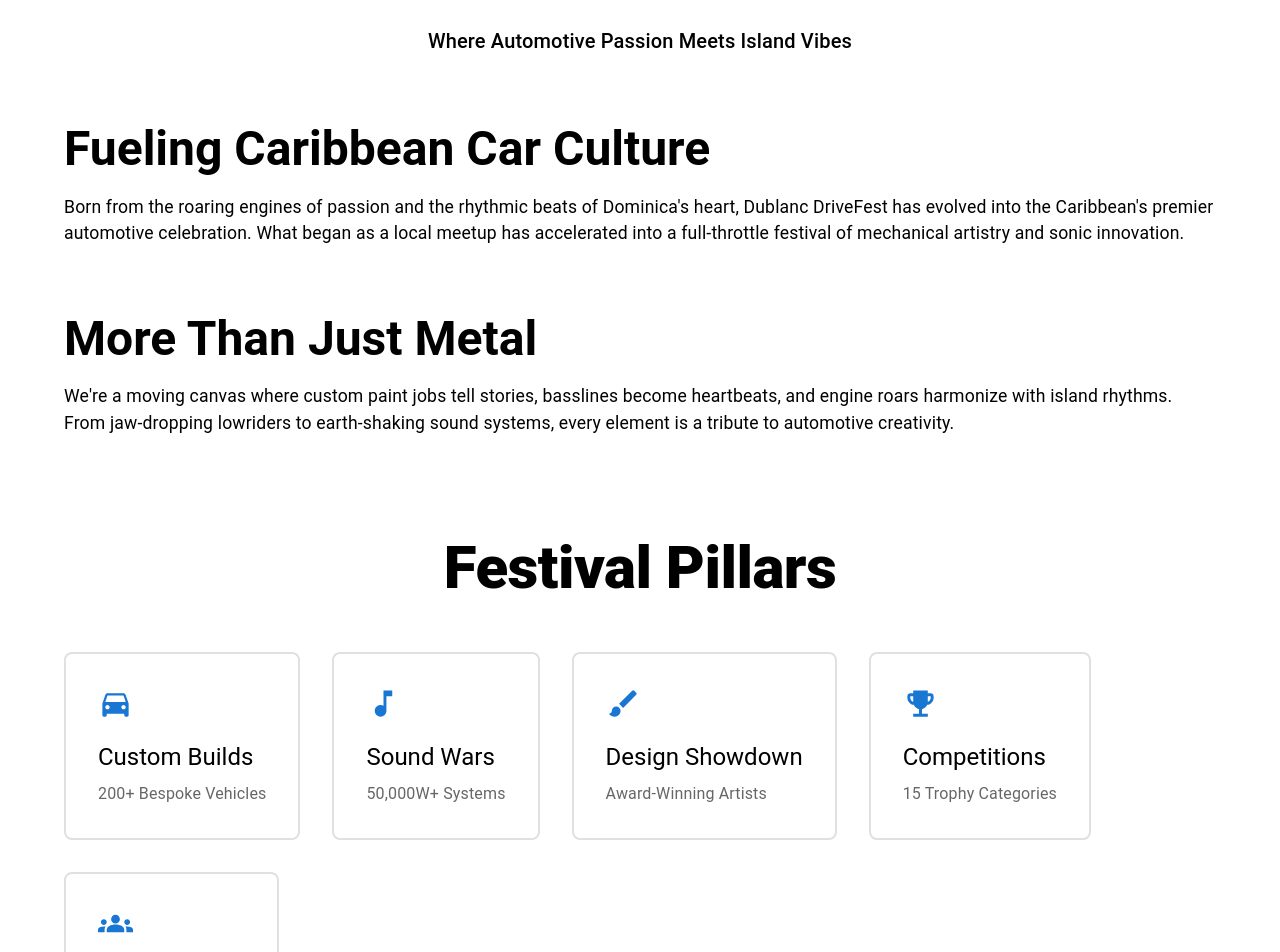
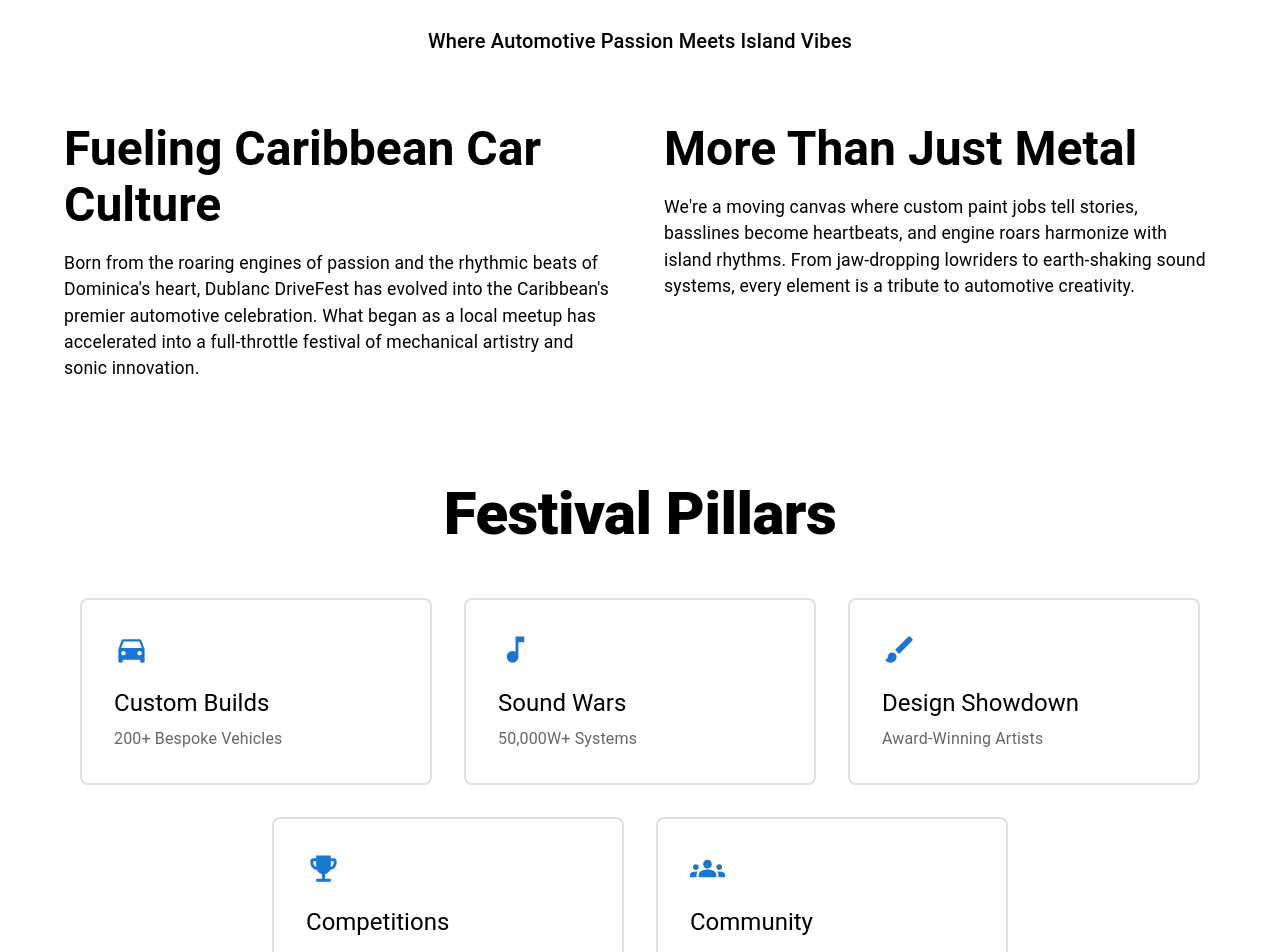
Before and after one commit to NewBeeD/DublancCarShow, a Next.js app: page /about in a window 1280 px wide. Shown: the part 260-1212 px from the top of the page. Built offline with nearby package versions, Linux system fonts and the light colour scheme.

Commit message:
Update: Some correction for building purposes

```diff
--- a/src/Components/Navigation/NavBar.tsx
+++ b/src/Components/Navigation/NavBar.tsx
@@ -24,7 +24,7 @@ export default function NavBar() {
     setAnchorEl(event.currentTarget);
   };
 
-  const handleMenuClose = (page) => {
+  const handleMenuClose = (page: string) => {
     setAnchorEl(null);
     router.push(`/${page}`)
   };
--- a/src/app/about/page.tsx
+++ b/src/app/about/page.tsx
@@ -1,4 +1,4 @@
-import { Box, Typography, Grid, Button, IconButton, Container } from '@mui/material';
+import { Box, Typography, Button, IconButton, Container, Stack } from '@mui/material';
 import { DirectionsCar, MusicNote, Brush, EmojiEvents, Groups, Facebook, Instagram, Twitter } from '@mui/icons-material';
 
 export default function AboutPage() {
@@ -20,8 +20,13 @@ export default function AboutPage() {
 
         {/* Event Description */}
         <Box mb={10}>
-          <Grid container spacing={6}>
-            <Grid item xs={12} md={6}>
+          <Stack
+            direction={{ xs: 'column', md: 'row' }}
+            spacing={6}
+            justifyContent="space-between"
+            alignItems="flex-start"
+          >
+            <Box sx={{ flex: 1 }}>
               <Typography variant="h3" gutterBottom sx={{ fontWeight: 700 }}>
                 Fueling Caribbean Car Culture
               </Typography>
@@ -31,8 +36,8 @@ export default function AboutPage() {
                 What began as a local meetup has accelerated into a full-throttle festival of
                 mechanical artistry and sonic innovation.
               </Typography>
-            </Grid>
-            <Grid item xs={12} md={6}>
+            </Box>
+            <Box sx={{ flex: 1 }}>
               <Typography variant="h3" gutterBottom sx={{ fontWeight: 700 }}>
                 More Than Just Metal
               </Typography>
@@ -41,8 +46,8 @@ export default function AboutPage() {
                 and engine roars harmonize with island rhythms. From jaw-dropping lowriders to
                 earth-shaking sound systems, every element is a tribute to automotive creativity.
               </Typography>
-            </Grid>
-          </Grid>
+            </Box>
+          </Stack>
         </Box>
 
         {/* Event Highlights */}
@@ -50,7 +55,14 @@ export default function AboutPage() {
           <Typography variant="h2" align="center" gutterBottom sx={{ mb: 6, fontWeight: 900 }}>
             Festival Pillars
           </Typography>
-          <Grid container spacing={4}>
+          <Box
+            sx={{
+              display: 'flex',
+              flexWrap: 'wrap',
+              justifyContent: 'center',
+              gap: 4
+            }}
+          >
             {[
               { icon: <DirectionsCar fontSize="large" />, title: 'Custom Builds', text: '200+ Bespoke Vehicles' },
               { icon: <MusicNote fontSize="large" />, title: 'Sound Wars', text: '50,000W+ Systems' },
@@ -58,8 +70,11 @@ export default function AboutPage() {
               { icon: <EmojiEvents fontSize="large" />, title: 'Competitions', text: '15 Trophy Categories' },
               { icon: <Groups fontSize="large" />, title: 'Community', text: '10,000+ Enthusiasts' },
             ].map((item) => (
-              <Grid item xs={12} sm={6} md={4} key={item.title}>
-                <Box sx={{
+              <Box
+                key={item.title}
+                sx={{
+                  flex: { xs: '0 0 100%', sm: '0 0 calc(50% - 32px)', md: '0 0 calc(33.333% - 32px)' },
+                  maxWidth: { xs: '100%', sm: 'calc(50% - 32px)', md: 'calc(33.333% - 32px)' },
                   p: 4,
                   border: '2px solid',
                   borderColor: 'divider',
@@ -69,14 +84,14 @@ export default function AboutPage() {
                     transform: 'translateY(-5px)',
                     boxShadow: 3
                   }
-                }}>
-                  <Box sx={{ color: 'primary.main', mb: 2 }}>{item.icon}</Box>
-                  <Typography variant="h5" gutterBottom>{item.title}</Typography>
-                  <Typography color="text.secondary">{item.text}</Typography>
-                </Box>
-              </Grid>
+                }}
+              >
+                <Box sx={{ color: 'primary.main', mb: 2 }}>{item.icon}</Box>
+                <Typography variant="h5" gutterBottom>{item.title}</Typography>
+                <Typography color="text.secondary">{item.text}</Typography>
+              </Box>
             ))}
-          </Grid>
+          </Box>
         </Box>
 
         {/* Organizers Section */}
```
